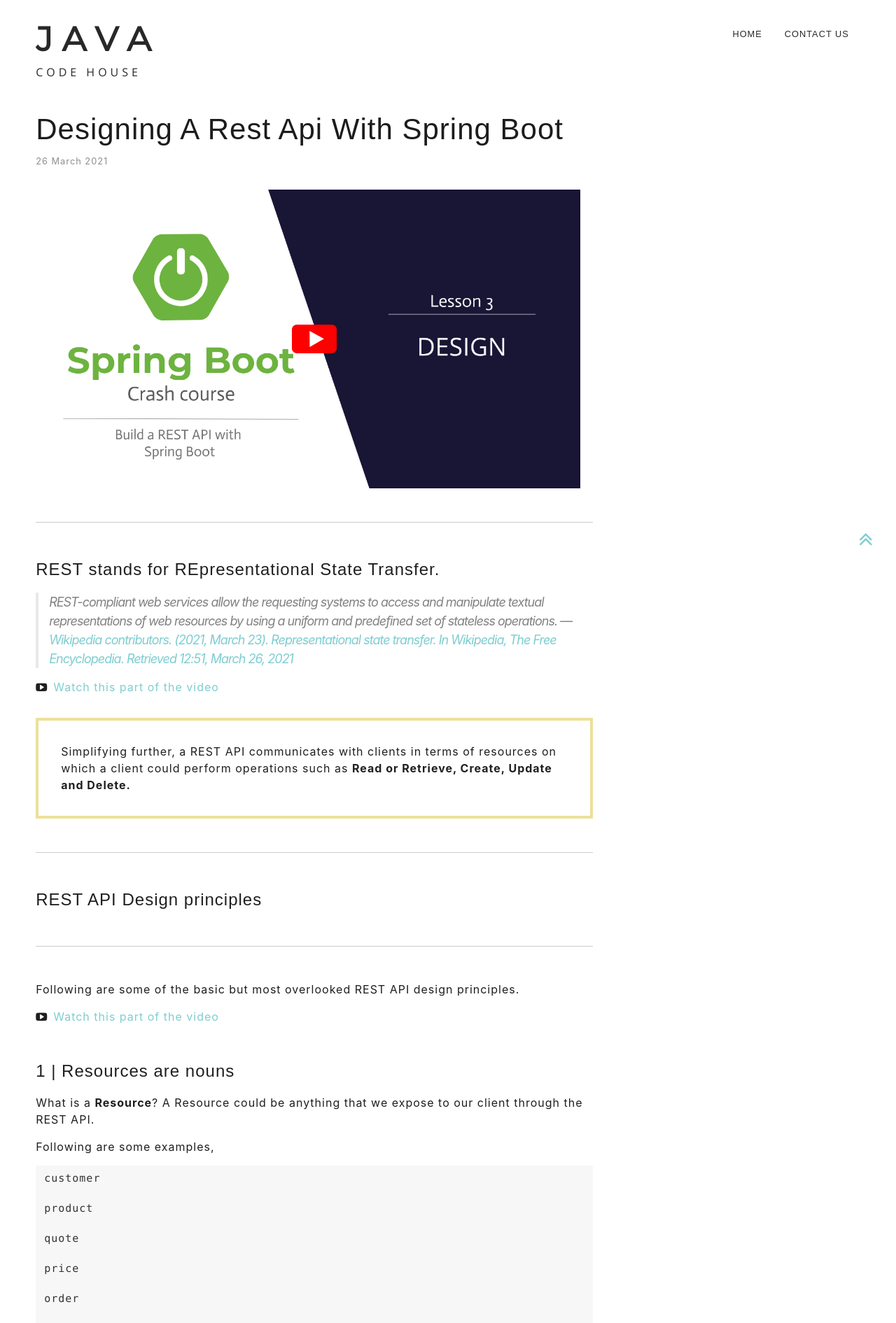
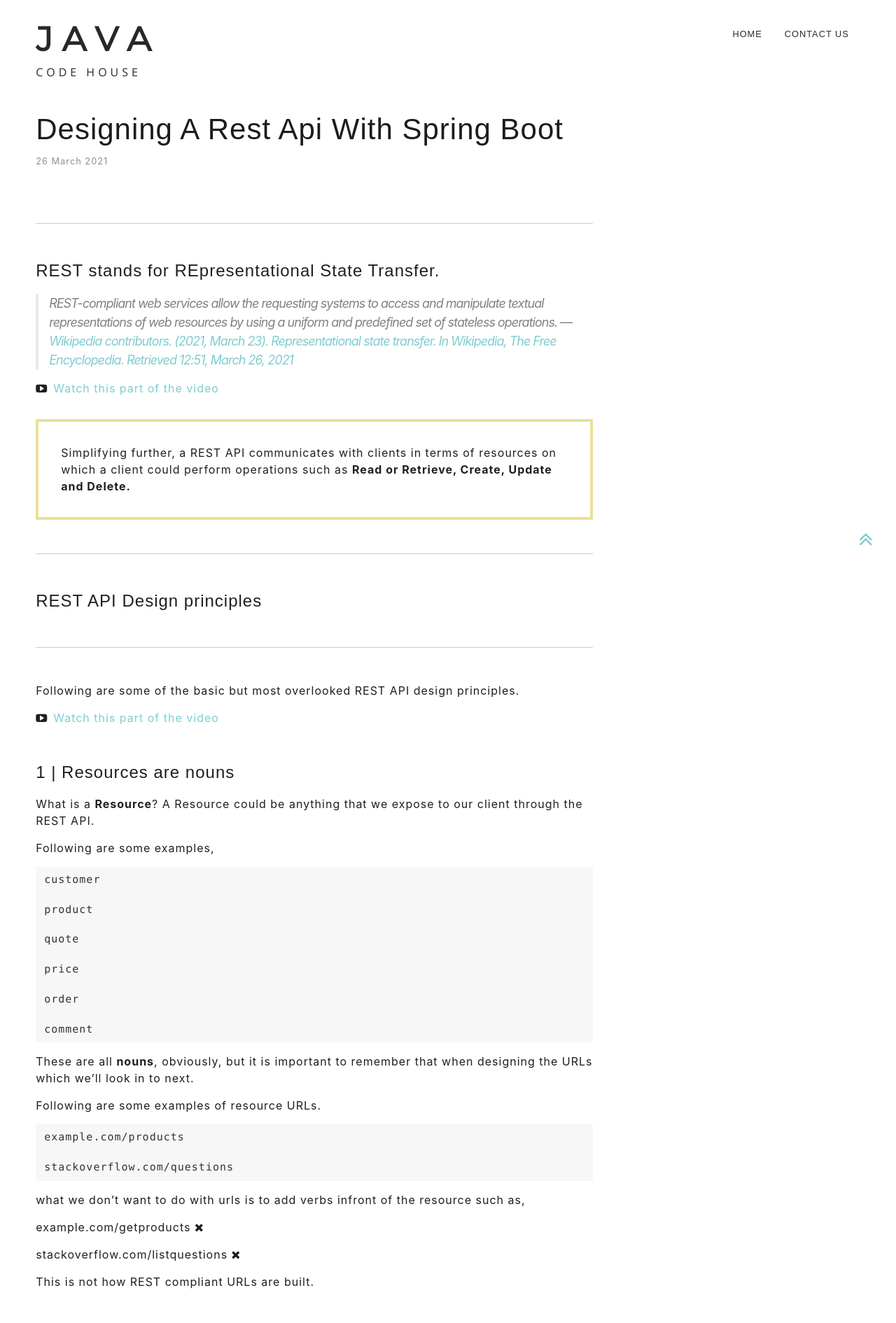
Before and after one commit to DiliniRajapaksha/DeveloperJournal, a Jekyll site: the page built from _posts/2021-03-28-lesson-3-design.markdown, in a window 1280 px wide. Shown: the top 1891 px of the page at 70% size. Built offline with Jekyll 4.4.1, drawn with Linux system fonts in a browser that asks for light colours; nearby versions of some CDN libraries.

Commit message:
ad placeholders  and video placeholder

```diff
--- a/_posts/2021-03-28-lesson-3-design.markdown
+++ b/_posts/2021-03-28-lesson-3-design.markdown
@@ -32,6 +32,7 @@
 
 ---
 
+<span id="ezoic-pub-video-placeholder-6"></span>
 
 <hr>
 
@@ -45,6 +46,11 @@
 Simplifying further, a REST API communicates with clients in terms of resources on which a client could perform operations such as **Read or Retrieve, Create, Update and Delete.**
 {: .border-box}
 
+
+<!-- Ezoic - incontent_5 - incontent_5 -->
+<div id="ezoic-pub-ad-placeholder-113"> </div>
+<!-- End Ezoic - incontent_5 - incontent_5 -->
+
 <hr>
 
 # REST API Design principles
@@ -54,6 +60,10 @@
 Following are some of the basic but most overlooked REST API design principles.
 
 {% include video-timestamp.html time=53 %}
+
+<!-- Ezoic - incontent_6 - incontent_6 -->
+<div id="ezoic-pub-ad-placeholder-114"> </div>
+<!-- End Ezoic - incontent_6 - incontent_6 -->
 
 ## 1 | Resources are nouns
 
@@ -90,6 +100,10 @@
 
 This is not how REST compliant URLs are built.
 
+<!-- Ezoic - incontent_7 - incontent_7 -->
+<div id="ezoic-pub-ad-placeholder-115"> </div>
+<!-- End Ezoic - incontent_7 - incontent_7 -->
+
 ## 2 | Always use plural nouns for resources in the URL
 
 the same examples we saw earlier, **products** instead of product and **questions** instead of question
@@ -106,6 +120,10 @@
 |PUT |Update or Edit a resource |
 |DELETE|Delete a resource |
 {: .table}
+
+<!-- Ezoic - incontent_8 - incontent_8 -->
+<div id="ezoic-pub-ad-placeholder-116"> </div>
+<!-- End Ezoic - incontent_8 - incontent_8 -->
 
 ## 4 | Appropriate Use of HTTP status codes
 
@@ -129,11 +147,20 @@
 
 **400** codes mean some client error.
 
+<!-- Ezoic - incontent_9 - incontent_9 -->
+<div id="ezoic-pub-ad-placeholder-117"> </div>
+<!-- End Ezoic - incontent_9 - incontent_9 -->
+
+
 ## 5 | HATEOAS
 
 HATEOAS stands for Hypermedia As The Engin Of Application
 
 Simply means to use links for navigating the API.
+
+<!-- Ezoic - incontent_10 - incontent_10 -->
+<div id="ezoic-pub-ad-placeholder-118"> </div>
+<!-- End Ezoic - incontent_10 - incontent_10 -->
 
 <hr>
 
@@ -176,6 +203,10 @@
 
 I'm not allowing comment editing so PUT method will not be used.
 
+<!-- Ezoic - incontent_11 - incontent_11 -->
+<div id="ezoic-pub-ad-placeholder-122"> </div>
+<!-- End Ezoic - incontent_11 - incontent_11 -->
+
 <hr>
 
 # Spring Boot Application architecture
@@ -197,3 +228,7 @@
 |Service| Holds the business logic|
 |Controller|holds the API classes which would serve the incoming requests|
 {: .table}
+
+<!-- Ezoic - incontent_12 - incontent_12 -->
+<div id="ezoic-pub-ad-placeholder-123"> </div>
+<!-- End Ezoic - incontent_12 - incontent_12 -->
```
Also changed, not shown: other parts of _posts/2021-03-28-lesson-3-design.markdown (+1 -1 lines).
